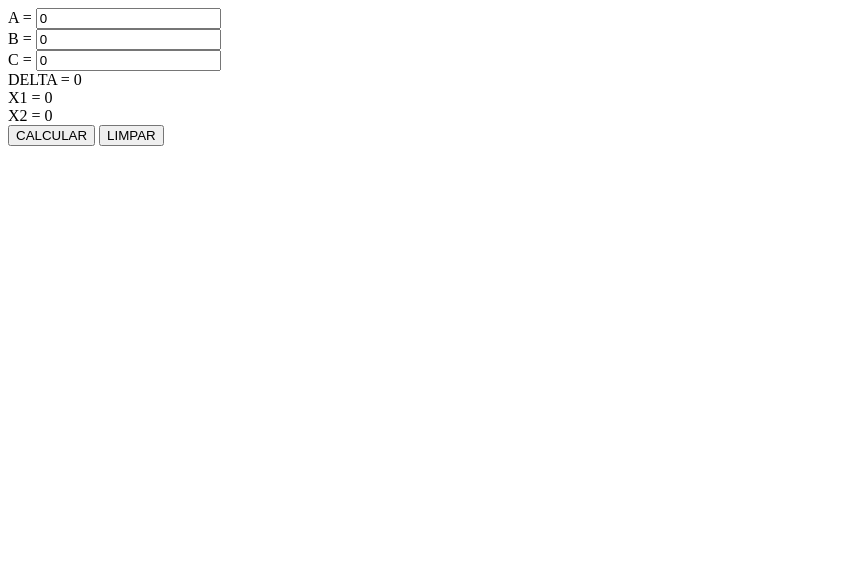
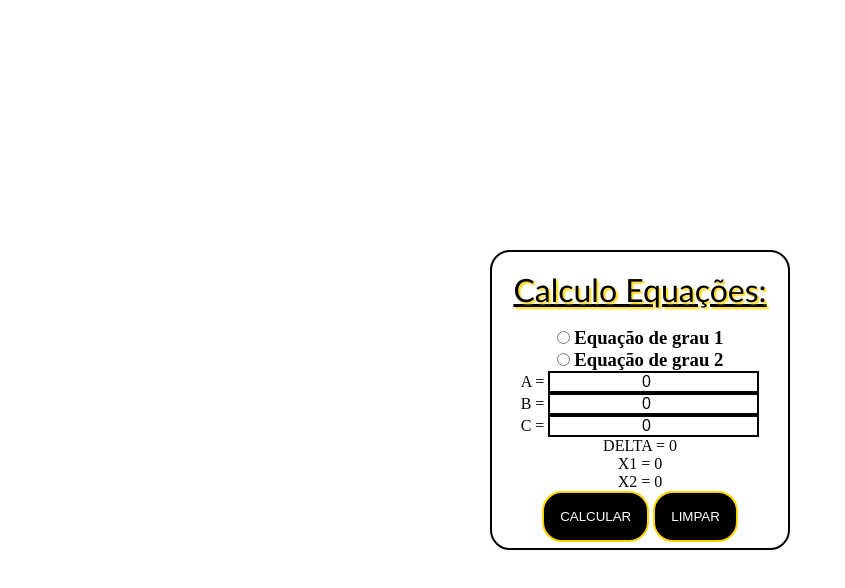
Before and after one commit to NathanAtaliba/Calculo_Bhaskara, a plain HTML site: page index.html in a window 1280 px wide. Shown: the whole page, without its empty margins (0-845 px from the left). Drawn offline with Linux system fonts and the light colour scheme.

Commit message:
bhaskara

```diff
--- /dev/null
+++ b/css/style.css
@@ -0,0 +1,46 @@
+*{
+    margin: 0;
+    padding: 0;
+    box-sizing: border-box;
+ }
+ .corpo{
+    position: relative;
+     left: 50%;
+     top: 50vh;
+     background-color: white;
+     transform: translate(-50%,-50%);
+     width: 300px;
+     height: 300px;
+     border-radius: 20px;
+     border: solid 2px black;
+     text-align: center;
+ }
+ #A{
+    text-align: center;
+    border: 2px solid black;
+    font-size: 1rem;
+ }
+ #B{
+    text-align: center;
+    border: 2px solid black;
+    font-size: 1rem;
+ }
+ #C{
+    text-align: center;
+    border: 2px solid black;
+    font-size: 1rem;
+ }
+ .titulo{
+    font-size: 2rem;
+    text-decoration: underline;
+    font-family: 'Gill Sans', 'Gill Sans MT', Calibri, 'Trebuchet MS', sans-serif;
+     text-shadow: 2px 2px 2px gold;
+}
+.botao{
+    cursor: pointer;
+    border: 2px solid gold;
+    border-radius: 20px;
+    color: white;
+    background-color: black;
+    padding: 1rem;
+}
--- a/index.html
+++ b/index.html
@@ -5,18 +5,22 @@
     <meta http-equiv="X-UA-Compatible" content="IE=edge">
     <meta name="viewport" content="width=device-width, initial-scale=1.0">
     <script type="text/javascript" src="script.js"></script>
+    <link rel="stylesheet" href="css/style.css">
     <title>bhaskara</title>
 </head>
 <body>
     <section>
-        <div class="corpo">
+        <div class="corpo" id="corpo"><br>
+        <p class="titulo">Calculo Equações:</p><br>
+        <h3><input type="radio"  name="escolha" value="1" id="escolha1" onclick="escolha(1)"> Equação de grau 1</h3>
+        <h3><input type="radio"  name="escolha" value="2" id="escolha2" onclick="escolha(2)"> Equação de grau 2</h3>
         <label>A = </label><input id="A" class="A" type="number" value="0"><br>
         <label>B = </label><input id="B"class="B" type="number" value="0"><br>
-        <label>C = </label><input id="C" class="C" type="number" value="0"><br>
-        <div class="resultado">
-            <label >DELTA = </label><label id="DELTA">0</label><br>
-            <label >X1 = </label><label id="X1">0</label><br>
-            <label >X2 = </label><label id="X2">0</label><br>
+        <label id="CL">C = </label><input id="C" class="C" type="number" value="0"><br>
+        <div class="resultado" id="resultado">
+            <label id="DELTAL">DELTA = </label><label id="DELTA">0</label><br>
+            <label id="X1L">X1 = </label><label id="X1">0</label><br>
+            <label id="X2L">X2 = </label><label id="X2">0</label><br>
             <input class="botao" type="button" value="CALCULAR" onclick="calcular()">
             <input class="botao" type="button" value="LIMPAR" onclick="limpar()">
         </div>
--- a/script.js
+++ b/script.js
@@ -17,3 +17,40 @@ function limpar(){
     B.value = "0"
     C.value = "0"
 }
+
+function escolha(esc){
+    var checked = 0
+    if(esc==1){
+        //SALVANDO ELEMENTOS
+        var c = document.getElementById("C")
+        var cl = document.getElementById("CL")
+        var x2 = document.getElementById("X2L")
+        var x2l = document.getElementById("X2L")
+        var delta = document.getElementById("DELTA")
+        var deltal = document.getElementById("DELTAL")
+        //REMOVENDO ELEMENTOS DA TELA
+    document.getElementById("C").remove()
+    document.getElementById("CL").remove()
+    document.getElementById("DELTAL").remove()
+    document.getElementById("DELTA").remove()
+    document.getElementById("X2L").remove()
+    document.getElementById("X2").remove()
+    checked = 1
+}
+    else{
+       // c.insertAdjacentHTML('afterend', '<div class="resultado" id="resultado">')
+if(checked==1){
+       // Buscar elemento pai
+        var elemento_pai = document.getElementById("resultado");
+        // Criar elemento
+        var titulo = document.createElement('label');
+        // Criar o nó de texto
+        var texto = document.createTextNode("X2 = 0");
+        // Anexar o nó de texto ao elemento h1
+        titulo.appendChild(texto);
+        // Agora sim, inserir (anexar) o elemento filho (titulo) ao elemento pai (body)
+        elemento_pai.appendChild(titulo);
+      //  checked = 0
+    }
+    }
+    }
```
